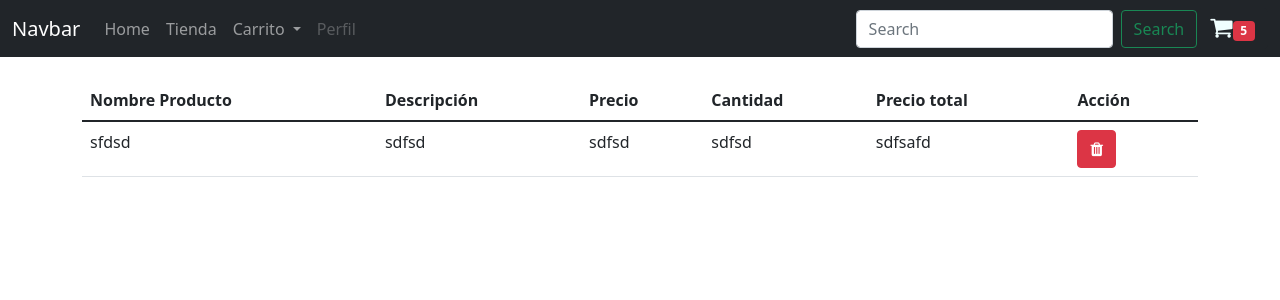
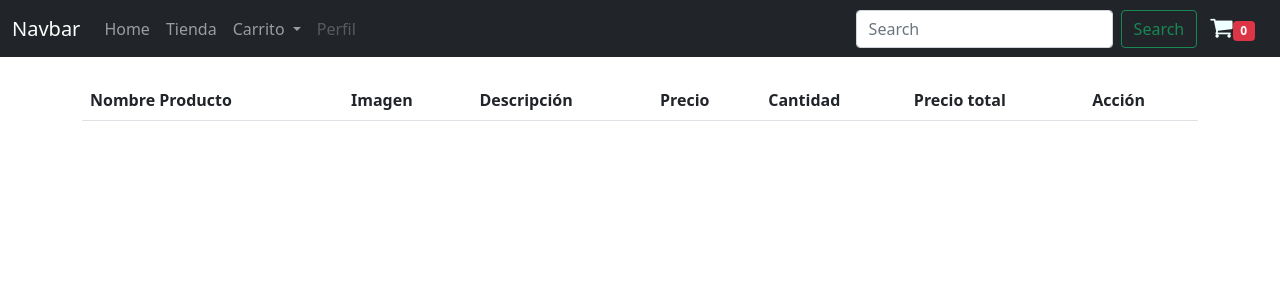
Before and after one commit to Saulgp-daw/TiendaOniline, an Angular app in the folder TiendaOniline/: page /carrito in a window 1280 px wide. Shown: the top 300 px of the page. Built offline with nearby package versions, Linux system fonts and the light colour scheme.

Commit message:
carrito arreglado, falta renombrar funciones

```diff
--- a/TiendaOniline/src/app/app.component.ts
+++ b/TiendaOniline/src/app/app.component.ts
@@ -9,7 +9,7 @@ import { CarritoService } from './servicios/carrito.service';
 export class AppComponent implements OnInit{
 
   ngOnInit(): void {
-    this.carritoService
+    this.carritoService.cargarCarrito();
   }
 
   constructor(private carritoService: CarritoService) {
--- a/TiendaOniline/src/app/componentes/listar-articulos/listar-articulos.component.ts
+++ b/TiendaOniline/src/app/componentes/listar-articulos/listar-articulos.component.ts
@@ -2,6 +2,7 @@ import { Component, OnInit } from '@angular/core';
 import { CrudArticulosService } from 'src/app/servicios/crud-articulos.service';
 import { ActivatedRoute, NavigationEnd, Router } from '@angular/router';
 import { Articulo } from 'src/app/model/articulo';
+import { CarritoService } from 'src/app/servicios/carrito.service';
 
 @Component({
   selector: 'app-listar-articulos',
@@ -22,7 +23,7 @@ export class ListarArticulosComponent implements OnInit {
    * puesto que si solo hacemos uso del onInit los datos se cargarían solo la primera vez que entramos y lo que nos interesa es hacer otra request a nuestra api
    * metemos en el constructor una condición de si el evento es una instancia de fin de navegación haremos otra llamada a la api
    */
-  constructor(private crudArticuloService: CrudArticulosService, private ruta: ActivatedRoute, private router: Router) {
+  constructor(private crudArticuloService: CrudArticulosService, private ruta: ActivatedRoute, private router: Router, private carritoService: CarritoService) {
     this.router.events.subscribe((event: Event | any) => {
       if (event instanceof NavigationEnd) {
         // Show loading indicator
@@ -51,7 +52,9 @@ export class ListarArticulosComponent implements OnInit {
   agregarAlCarrito(articulo: Articulo = null!):void{
     //articulo['cantidad'] = 1;
     //articulo['otro'] = "sdsd";
-    console.log(articulo);
+    //this.carritoService.agregarACarrito(articulo);
+    //console.log(articulo);
+    this.carritoService.addToCart(articulo);
   }
 
 }
--- a/TiendaOniline/src/app/componentes/pagina-carrito/pagina-carrito.component.html
+++ b/TiendaOniline/src/app/componentes/pagina-carrito/pagina-carrito.component.html
@@ -6,6 +6,7 @@
           <thead>
             <tr>
               <th>Nombre Producto</th>
+              <th>Imagen</th>
               <th>Descripción</th>
               <th>Precio</th>
               <th>Cantidad</th>
@@ -14,12 +15,13 @@
             </tr>
           </thead>
           <tbody>
-            <tr>
-              <td>sfdsd</td>
-              <td>sdfsd</td>
-              <td>sdfsd</td>
-              <td>sdfsd</td>
-              <td>sdfsafd</td>
+            <tr *ngFor="let articulo of carrito" routerLink="/tienda/mostrar-articulo/{{articulo.id}}">
+              <td>{{ articulo.nombre }}</td>
+              <td> <img src="{{articulo.imagen}}" class="card-img-top" alt="{{articulo.nombre}}" style="height: 100px; width: 100px;"></td>
+              <td>{{ articulo.descripcion }}</td>
+              <td>{{ articulo.precio }} €</td>
+              <td>{{ articulo['cantidad'] }}</td>
+              <td>{{ articulo['precioCantidad'] }} €</td>
               <td><button class="btn btn-danger"><i class="fa fa-trash"></i></button></td>
             </tr>
           </tbody>
--- a/TiendaOniline/src/app/componentes/pagina-carrito/pagina-carrito.component.ts
+++ b/TiendaOniline/src/app/componentes/pagina-carrito/pagina-carrito.component.ts
@@ -1,4 +1,6 @@
 import { Component, OnInit } from '@angular/core';
+import { Articulo } from 'src/app/model/articulo';
+import { CarritoService } from 'src/app/servicios/carrito.service';
 
 @Component({
   selector: 'app-pagina-carrito',
@@ -6,10 +8,15 @@ import { Component, OnInit } from '@angular/core';
   styleUrls: ['./pagina-carrito.component.css']
 })
 export class PaginaCarritoComponent implements OnInit {
+  carrito: Array<Articulo> = [];
 
-  constructor() { }
+
+  constructor(private servicioCarrito: CarritoService) { }
 
   ngOnInit(): void {
+    this.servicioCarrito.getProducts().subscribe( (respuesta: any) => {
+      this.carrito = respuesta;
+    });
   }
 
 }
--- a/TiendaOniline/src/app/servicios/carrito.service.ts
+++ b/TiendaOniline/src/app/servicios/carrito.service.ts
@@ -1,4 +1,5 @@
 import { Injectable } from '@angular/core';
+import { BehaviorSubject } from 'rxjs';
 import { Articulo } from '../model/articulo';
 
 @Injectable({
@@ -8,14 +9,56 @@ export class CarritoService {
   carrito: Array<Articulo> = [];
   cantidadTotal: number = 0;
 
-  public cartItemList
+  public cartItemList: any = [];
+  public productList = new BehaviorSubject<any>([]);
 
   constructor() { }
 
+
+  getProducts(): any{
+    return this.productList.asObservable();
+  }
+
+  setProduct(articulo: any): void{
+    this.cartItemList.push(...articulo);
+    this.productList.next(articulo);
+  }
+
+  addToCart(articulo: any, usuario: string = "invitado"): void{
+    if(this.buscarArticulo(articulo.id)){
+      console.log("Encontrado");
+      this.productList.next(this.cartItemList);
+
+    }else{
+      articulo['cantidad'] = 1;
+      articulo['precioCantidad'] = (articulo['cantidad'] * articulo.precio).toFixed(2);
+      this.cartItemList.push(articulo);
+      this.productList.next(this.cartItemList);
+    }
+    //console.log(this.cartItemList);
+    localStorage.setItem(usuario, JSON.stringify(this.cartItemList));
+  }
+
+  removeCartItem(articulo: any): void{
+    this.cartItemList.map( (a: any, index: number) => {
+      if(a.id == articulo.id){
+        this.cartItemList.splice(index, 1);
+      }
+    });
+  }
+
+  removeAllCart(): void{
+    this.cartItemList = [];
+    this.productList.next(this.cartItemList);
+  }
+
+
+
   cargarCarrito(usuario: string = "invitado"){
     if(localStorage.getItem(usuario)){
-      this.carrito = JSON.parse(localStorage.getItem(usuario)!);
-      console.log(this.carrito);
+      this.cartItemList = JSON.parse(localStorage.getItem(usuario)!);
+      this.productList.next(this.cartItemList);
+      //console.log(this.carrito);
     };
   }
 
@@ -35,25 +78,13 @@ export class CarritoService {
 
   buscarArticulo(id: number): Boolean{
     var encontrado = false;
-    this.carrito.map( (articuloEnCarrito: any) => {
+    this.cartItemList.map( (articuloEnCarrito: any) => {
       if(articuloEnCarrito.id == id){
         articuloEnCarrito.cantidad += 1;
-        articuloEnCarrito.precioCantidad = articuloEnCarrito.cantidad * articuloEnCarrito.precio;
+        articuloEnCarrito.precioCantidad = (articuloEnCarrito.cantidad * articuloEnCarrito.precio).toFixed(2);
         encontrado = true;
       }
     });
     return encontrado;
   }
-
-  devolverTodosArticulos(): Array<Articulo>{
-    return this.carrito;
-  }
-
-  devolverCantidadArticulos(): any{
-    return this.carrito;
-  }
-
-
-
-
 }
--- a/TiendaOniline/src/app/shared/barra-navegacion/barra-navegacion.component.html
+++ b/TiendaOniline/src/app/shared/barra-navegacion/barra-navegacion.component.html
@@ -37,7 +37,7 @@
     </form>
     <button class="btn btn-dark" routerLink="carrito">
         <i class="fa fa-shopping-cart" style="font-size: 24px; color: azure;"></i>
-        <div class="badge bg-danger">5</div>
+        <div class="badge bg-danger">{{totalArticulos}}</div>
     </button>
     </div>
 </div>
--- a/TiendaOniline/src/app/shared/barra-navegacion/barra-navegacion.component.ts
+++ b/TiendaOniline/src/app/shared/barra-navegacion/barra-navegacion.component.ts
@@ -1,4 +1,5 @@
 import { Component, OnInit } from '@angular/core';
+import { CarritoService } from 'src/app/servicios/carrito.service';
 
 @Component({
   selector: 'app-barra-navegacion',
@@ -6,10 +7,14 @@ import { Component, OnInit } from '@angular/core';
   styleUrls: ['./barra-navegacion.component.css']
 })
 export class BarraNavegacionComponent implements OnInit {
-
-  constructor() { }
+  public totalArticulos: number = 0;
+  constructor(private servicioCarrito: CarritoService) { }
 
   ngOnInit(): void {
+    this.servicioCarrito.getProducts().subscribe( (respuesta: any) => {
+      this.totalArticulos = respuesta.length;
+    })
+
   }
 
 }
```
